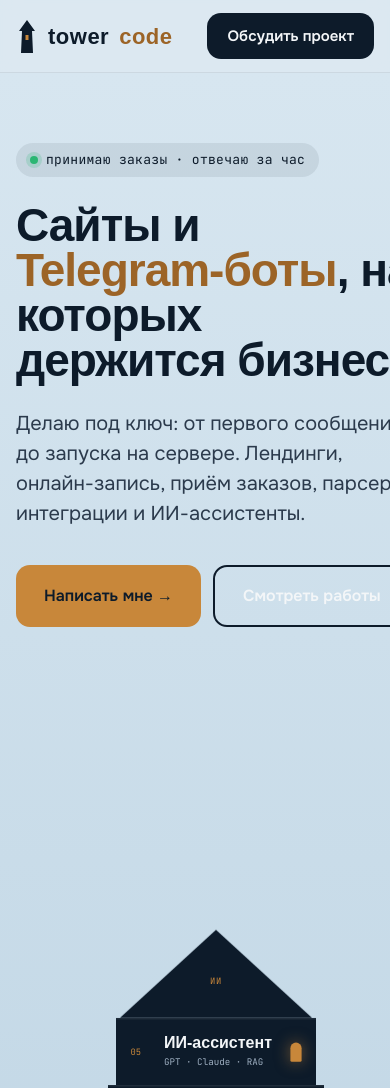
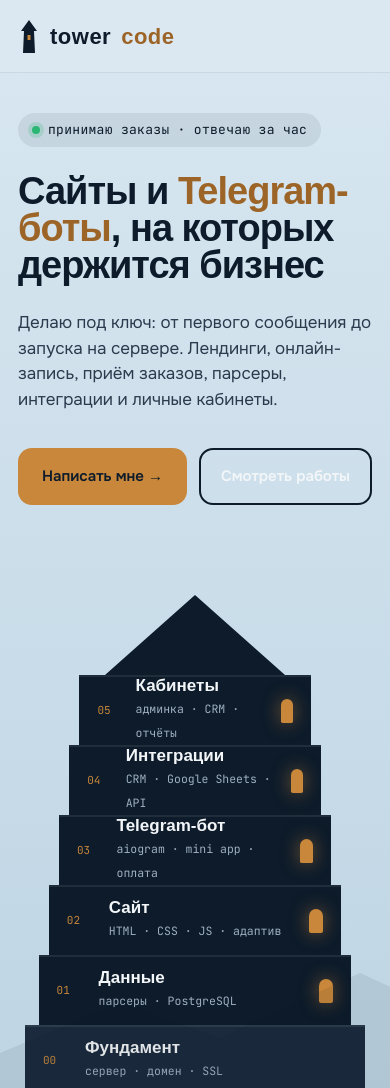
Before and after one commit to 37iq/37iq.github.io, a plain HTML site: page index.html in a window 390 px wide. Shown: the top 1088 px of the page. Drawn offline with Linux system fonts and the light colour scheme; a web font is replaced by a local one.

Commit message:
Add files via upload

```diff
--- a/index.html
+++ b/index.html
@@ -4,7 +4,7 @@
 <meta charset="utf-8">
 <meta name="viewport" content="width=device-width,initial-scale=1">
 <title>towercode — сайты и Telegram-боты для бизнеса</title>
-<meta name="description" content="Разработка сайтов, Telegram-ботов и парсеров под ключ. Лендинги, онлайн-запись, приём заказов, интеграции, ИИ-ассистенты.">
+<meta name="description" content="Разработка сайтов, Telegram-ботов и парсеров под ключ. Лендинги, онлайн-запись, приём заказов, интеграции, личные кабинеты.">
 <link rel="preconnect" href="https://fonts.googleapis.com">
 <link href="https://fonts.googleapis.com/css2?family=Tektur:wght@500;700;900&family=Onest:wght@400;500;600;700&family=JetBrains+Mono:wght@400;600&display=swap" rel="stylesheet">
 <style>
@@ -133,6 +133,12 @@
   @keyframes rise{from{opacity:0;transform:translateY(24px)}}
 }
 </style>
+
+<!--mobile--><style>@media (max-width:700px){html,body{overflow-x:hidden}.w{padding-left:18px;padding-right:18px}footer .w{flex-direction:column;gap:6px}header .btn{display:none}h1{font-size:38px}.lead{font-size:17px}
+.hero .w{min-height:auto;padding-top:40px}.hero-l{padding-bottom:20px}.hero-btns{margin-bottom:30px}.hero-btns .btn{flex:1;justify-content:center;font-size:15px;padding:15px 12px}
+.tower{width:100%;max-width:340px;transform:none}.f5{width:68%}.f4{width:74%}.f3{width:80%}.f2{width:86%}.f1{width:92%}.f0{width:100%}
+.roof{border-left-width:90px;border-right-width:90px;border-bottom-width:80px}.tag-ai{top:42px}.floor{height:70px}.floor b{font-size:17px}
+section{padding:70px 0}h2{font-size:34px}.cta h2{font-size:40px}.strip b{font-size:26px}.strip div.it{padding:22px 18px}.lk{font-size:16px}}</style><!--/mobile-->
 </head>
 <body>
 
@@ -147,12 +153,12 @@
     <div class="hero-l">
       <span class="eyebrow mono"><i></i>принимаю заказы · отвечаю за час</span>
       <h1>Сайты и <em>Telegram-боты</em>, на которых держится бизнес</h1>
-      <p class="lead">Делаю под ключ: от первого сообщения до запуска на сервере. Лендинги, онлайн-запись, приём заказов, парсеры, интеграции и ИИ-ассистенты.</p>
+      <p class="lead">Делаю под ключ: от первого сообщения до запуска на сервере. Лендинги, онлайн-запись, приём заказов, парсеры, интеграции и личные кабинеты.</p>
       <div class="hero-btns"><a class="btn st" href="#contact">Написать мне →</a><a class="btn gh" href="#works">Смотреть работы</a></div>
     </div>
     <div class="tower" aria-label="Из чего складывается проект">
-      <div class="roof"></div><div class="tag-ai">ИИ</div>
-      <div class="floor f5"><span class="n">05</span><div><b>ИИ-ассистент</b><small>GPT · Claude · RAG</small></div><span class="win"></span></div>
+      <div class="roof"></div>
+      <div class="floor f5"><span class="n">05</span><div><b>Кабинеты</b><small>админка · CRM · отчёты</small></div><span class="win"></span></div>
       <div class="floor f4"><span class="n">04</span><div><b>Интеграции</b><small>CRM · Google Sheets · API</small></div><span class="win"></span></div>
       <div class="floor f3"><span class="n">03</span><div><b>Telegram-бот</b><small>aiogram · mini app · оплата</small></div><span class="win"></span></div>
       <div class="floor f2"><span class="n">02</span><div><b>Сайт</b><small>HTML · CSS · JS · адаптив</small></div><span class="win"></span></div>
```
